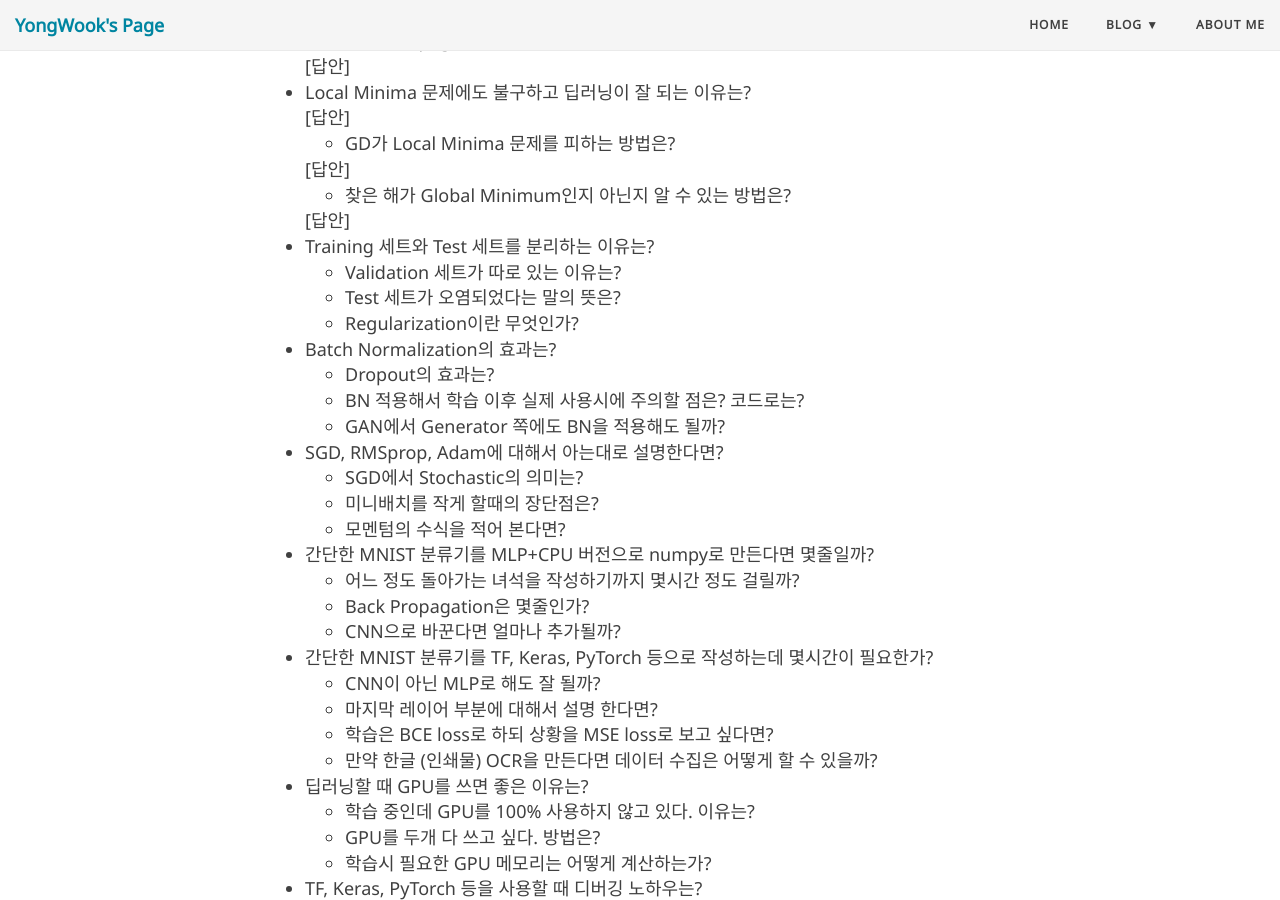
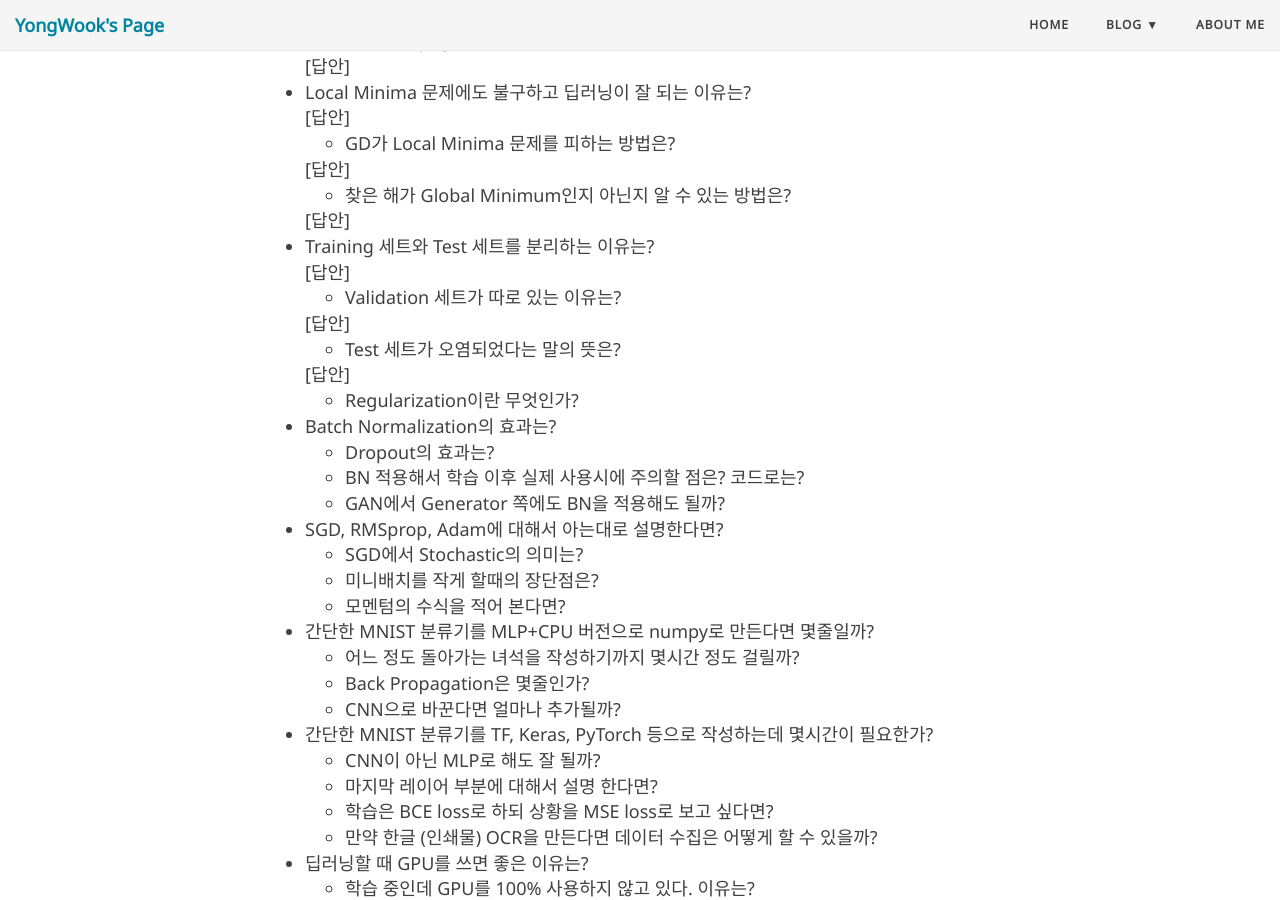
Before and after one commit to YongWookHa/yongwookha.github.io_, a Jekyll site: the page built from collections/_Machine_Learning/2019-10-11-Interview Question.md, in a window 1280 px wide and 900 px high, scrolled down 5462 px. Built offline with Jekyll 4.4.1, drawn with Linux system fonts in a browser that asks for light colours; nearby versions of some CDN libraries; comment, search, counter and statistics services are not loaded.

Commit message:
Update: Deep Learning Parts

```diff
--- a/collections/_Machine_Learning/2019-10-11-Interview Question.md
+++ b/collections/_Machine_Learning/2019-10-11-Interview Question.md
@@ -534,8 +534,26 @@
 
     </details>
 - Training 세트와 Test 세트를 분리하는 이유는?
+    <details markdown="1">
+    <summary>[답안]</summary>
+
+    > 실제 데이터에 대한 모델의 성능을 평가하기 위해, Training data로 사용했던 데이터를 모델의 평가에 활용하지 않는다.
+
+    </details>
 	- Validation 세트가 따로 있는 이유는?
+    <details markdown="1">
+    <summary>[답안]</summary>
+
+    > 모델 학습 과정 중, Training data와 분리된 Validation data로 모델을 평가하여 그 결과를 학습에 반영하므로써 Training Data에 대한 Overfitting을 방지하는 효과가 있다.
+
+    </details>
 	- Test 세트가 오염되었다는 말의 뜻은?
+    <details markdown="1">
+    <summary>[답안]</summary>
+
+    > Test data에 Training data와 일치하거나, 매우 유사한 데이터들이 포함되어 Test data가 General한 상황에서의 성능 평가를 수행하지 못함을 말한다.
+
+    </details>
 	- Regularization이란 무엇인가?
 - Batch Normalization의 효과는?
 	- Dropout의 효과는?
```
